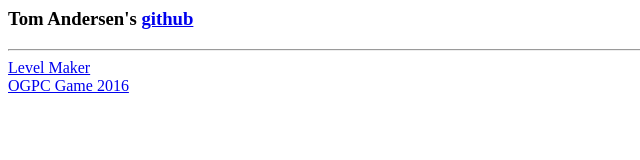
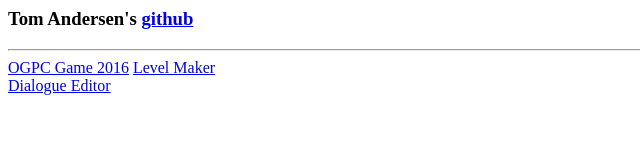
Before and after one commit to ta2000/ta2000.github.io, a plain HTML site: page index.html in a window 1280 px wide. Shown: the whole page, without its empty margins (0-640 px from the left). Drawn offline with Linux system fonts and the light colour scheme.

Commit message:
Added dialogue editor link

```diff
--- a/index.html
+++ b/index.html
@@ -1,4 +1,5 @@
 <h3>Tom Andersen's <a href="https://github.com/ta2000">github</a></h3>
 <hr>
+<a href="Game">OGPC Game 2016</a>
 <a href="level_maker">Level Maker</a><br>
-<a href="Game">OGPC Game 2016</a>
+<a href="dialogue_editor">Dialogue Editor</a>
```
